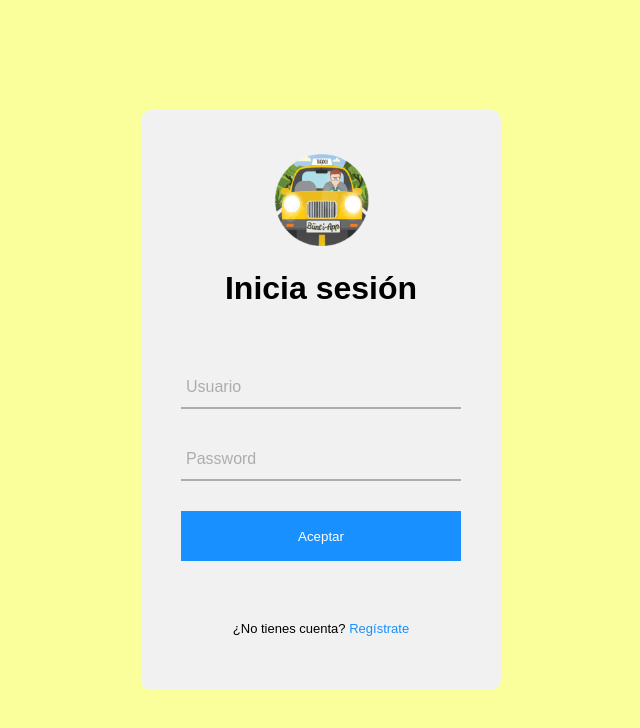
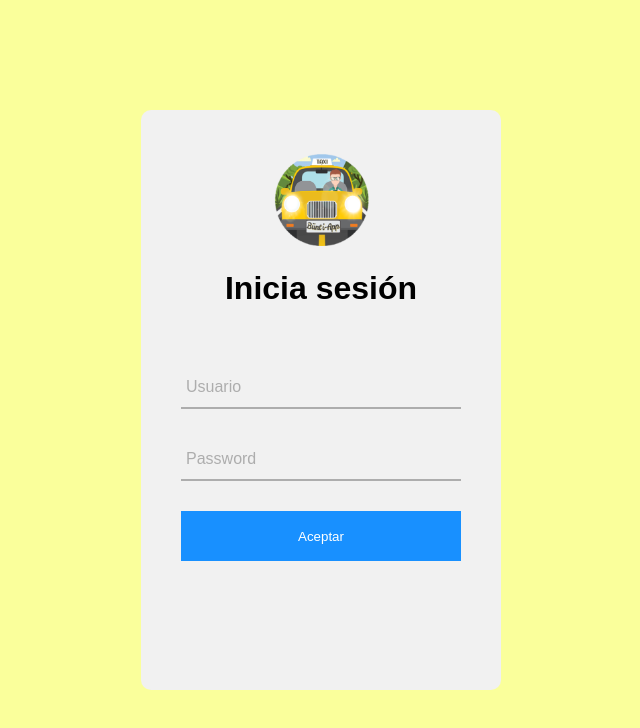
Before and after one commit to ActoSoft/buntiAppFrontend, a plain HTML site: page public/index.html in a window 1280 px wide. Shown: the whole page, without its empty margins (319-959 px from the left). Drawn offline with nearby package versions, Linux system fonts and the light colour scheme.

Commit message:
Removing register link

```diff
--- a/public/index.html
+++ b/public/index.html
@@ -29,7 +29,6 @@
            <span data-placeholder="Password"></span>
        </div>
        <button class="log-btn" value="login" onclick="Login()">Aceptar</button>
-       <div class="bottom-text">¿No tienes cuenta? <a href="register.html">Regístrate</a></div>
     </div>
     <script type="text/javascript" src="login.js"></script>
 </body>
```
